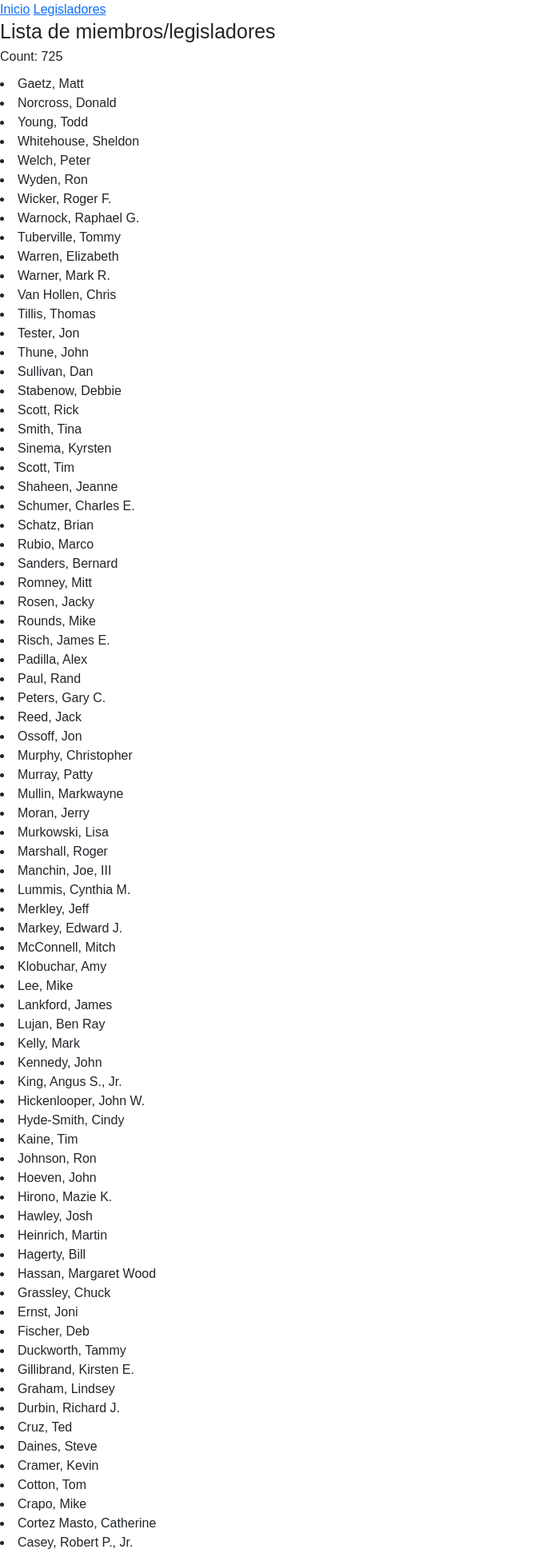
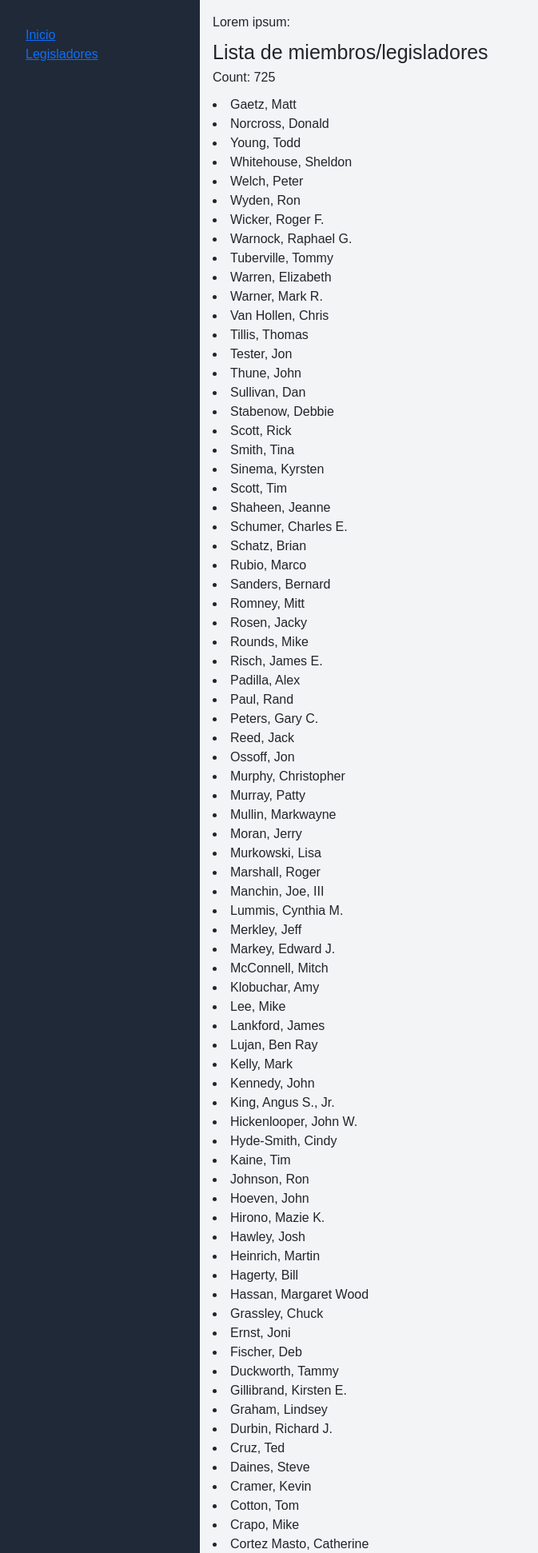
Before and after one commit to PaylemanC/Proyecto-Final-BC-Python-Avanzado-g2, a Django app: page /legislators in a window 1280 px wide. Shown: the top 1942 px of the page at 80% size, without its empty margins (0-673 px from the left). Run offline with Django 5.2, Linux system fonts and the light colour scheme; data comes from the database, SQL or seed files in the repository.

Commit message:
style: Add CSS for sidebar and content layout (classic dashboard look), also create variables.css

```diff
--- a/rollcall_votes/static/css/styles.css
+++ b/rollcall_votes/static/css/styles.css
@@ -1,3 +1,9 @@
+@import 'variables.css';
+
+:root {
+    --margin-left: 250px;
+}
+
 * {
     margin: 0;
     padding: 0;
@@ -12,3 +18,23 @@ body {
     font-family: Arial, sans-serif;
     font-size: 1.6rem;
 }
+
+.sidebar {
+    width: var(--margin-left);
+    background-color: var(--main-color);
+    position: fixed;
+    top: 0;
+    left: 0;
+    height: 100%;
+    display: flex;
+    flex-direction: column;
+    padding: 32px;
+}
+
+.content {
+    margin-left: var(--margin-left);
+    padding: 16px;
+    height: 100vh;
+    overflow-y: auto;
+    background-color: var(--body-bg-color);
+}
--- /dev/null
+++ b/rollcall_votes/static/css/variables.css
@@ -0,0 +1,4 @@
+:root {
+    --body-bg-color: #F2F4F6;
+    --main-color: #1F2937;
+}
--- a/rollcall_votes/templates/base.html
+++ b/rollcall_votes/templates/base.html
@@ -14,6 +14,8 @@
     {% include "components/sidebar.html" %}
 
     <div class="content">
+        <p>Lorem ipsum:</p>
+
         {% block content %}{% endblock %}
 
         <script src="https://cdn.jsdelivr.net/npm/bootstrap@5.3.3/dist/js/bootstrap.bundle.min.js" integrity="sha384-YvpcrYf0tY3lHB60NNkmXc5s9fDVZLESaAA55NDzOxhy9GkcIdslK1eN7N6jIeHz" crossorigin="anonymous"></script>
--- a/rollcall_votes/templates/dashboard.html
+++ b/rollcall_votes/templates/dashboard.html
@@ -10,4 +10,6 @@
 
 {{ chart_html|safe }}
 
+{% lorem 15 b random %}
+
 {% endblock %}
```
